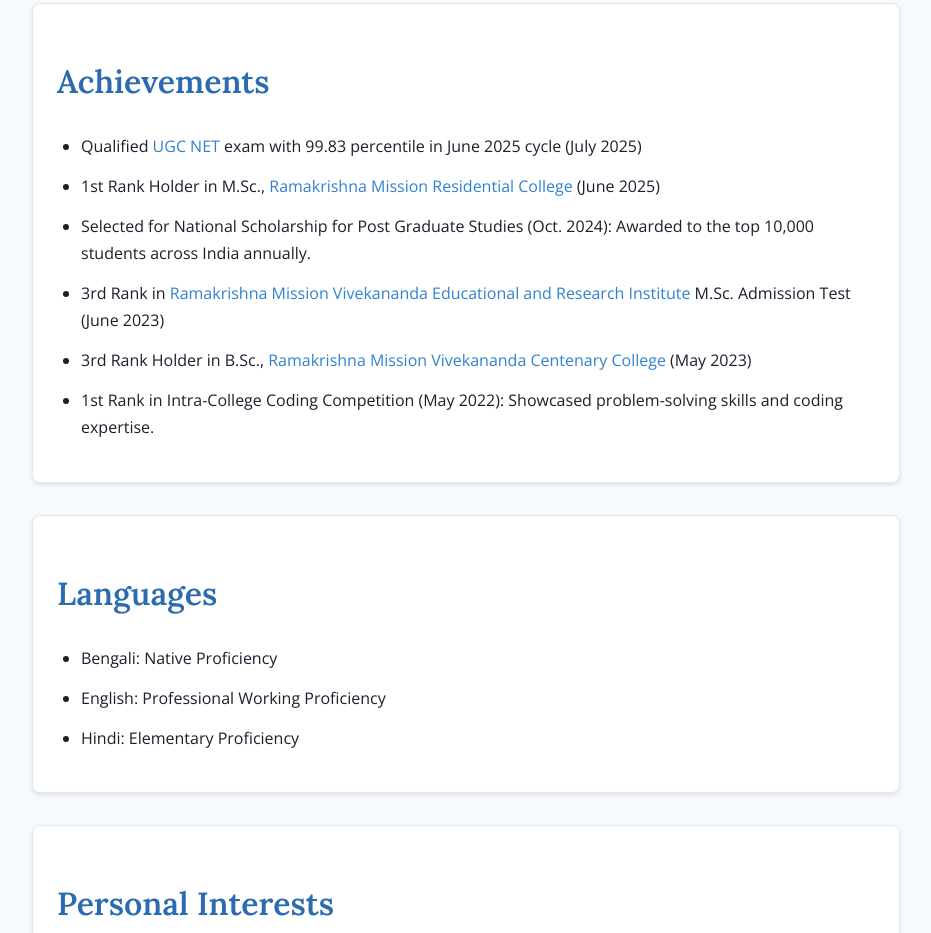
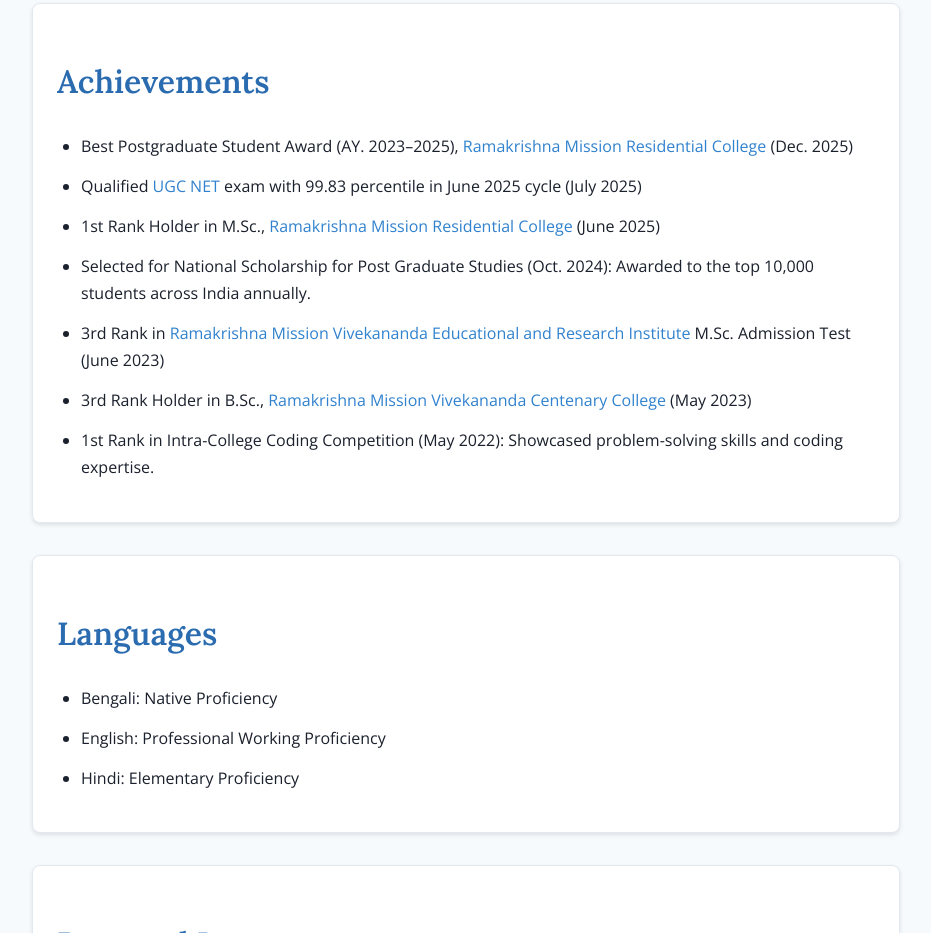
Before and after one commit to sudipta-rkmrc/website, a plain HTML site: page index.html in a window 1280 px wide. Shown: the part 8319-9252 px from the top of the page, without its empty margins (174-1105 px from the left). Drawn offline with nearby package versions, Linux system fonts and the light colour scheme.

Commit message:
Update index.html

```diff
--- a/index.html
+++ b/index.html
@@ -809,6 +809,7 @@
             <div class="card">
                 <h2>Achievements</h2>
                 <ul>
+					<li>Best Postgraduate Student Award (AY. 2023–2025), <a href="https://rkmrc.in">Ramakrishna Mission Residential College</a> (Dec. 2025)</li>
                     <li>Qualified <a href="https://ugcnet.nta.ac.in" target="_blank">UGC NET</a> exam with 99.83 percentile in June 2025 cycle (July 2025)</li>
                     <li>1st Rank Holder in M.Sc., <a href="https://rkmrc.in">Ramakrishna Mission Residential College</a> (June 2025)</li>
                     <li>Selected for National Scholarship for Post Graduate Studies (Oct. 2024): Awarded to the top 10,000 students across India annually.</li>
```
